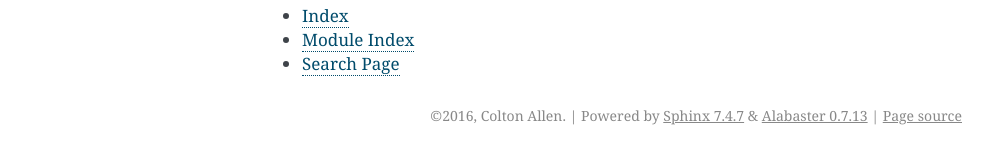
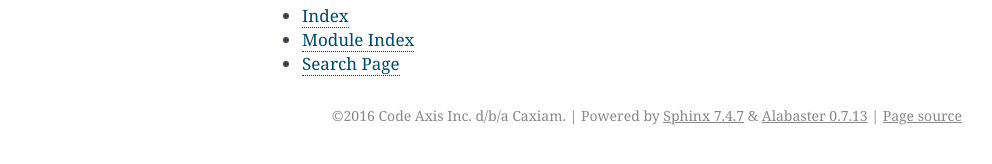
Before and after one commit to caxiam/sqlalchemy-jsonapi-collections, a Sphinx documentation site: the page built from docs/index.rst, in a window 1280 px wide. Shown: the part 693-857 px from the top of the page, without its empty margins (148-1140 px from the left). Built offline with Sphinx 7.4.7, drawn with Linux system fonts in a browser that asks for light colours.

Commit message:
Updating copyright

```diff
--- a/docs/conf.py
+++ b/docs/conf.py
@@ -51,7 +51,7 @@ master_doc = 'index'
 
 # General information about the project.
 project = u'sqlalchemy-jsonapi-collections'
-copyright = u'2016, Colton Allen'
+copyright = u'2016 Code Axis Inc. d/b/a Caxiam'
 author = u'Colton Allen'
 
 # The version info for the project you're documenting, acts as replacement for
```
Also changed, not shown: 1 other file.
